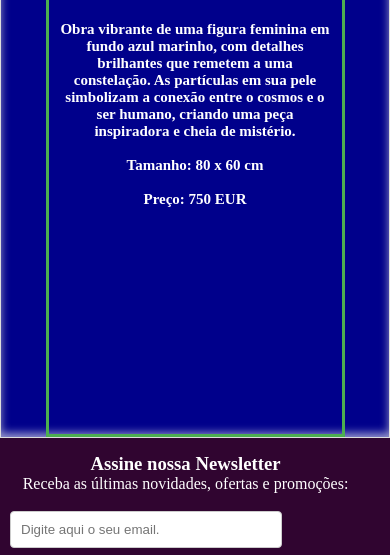
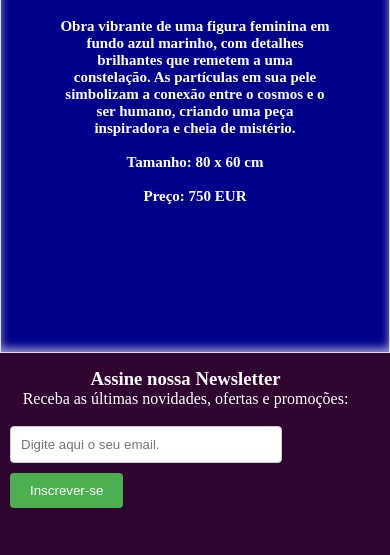
Before and after one commit to GabrielTolin/Page-footer, a plain HTML site: page index.html in a window 390 px wide. Shown: the part 537-1092 px from the top of the page. Drawn offline with Linux system fonts and the light colour scheme.

Commit message:
Update style.css

```diff
--- a/style.css
+++ b/style.css
@@ -243,20 +243,18 @@ a:hover{
 
 
 
+@media (max-width: 430px){
+    .container-fluid{
+        height: 11vh;
+    }
 
-
-
-
-
-@media (max-width: 430px){
     .container{
-        height: 100vh;
+        height: 90vh;
         flex-direction: column-reverse;
         align-items: center;
     }
 
     .box-txt{
-        border: #4CAF50 3px solid;
         color: white;
         padding: 10px;
         width: 70vw;
```
